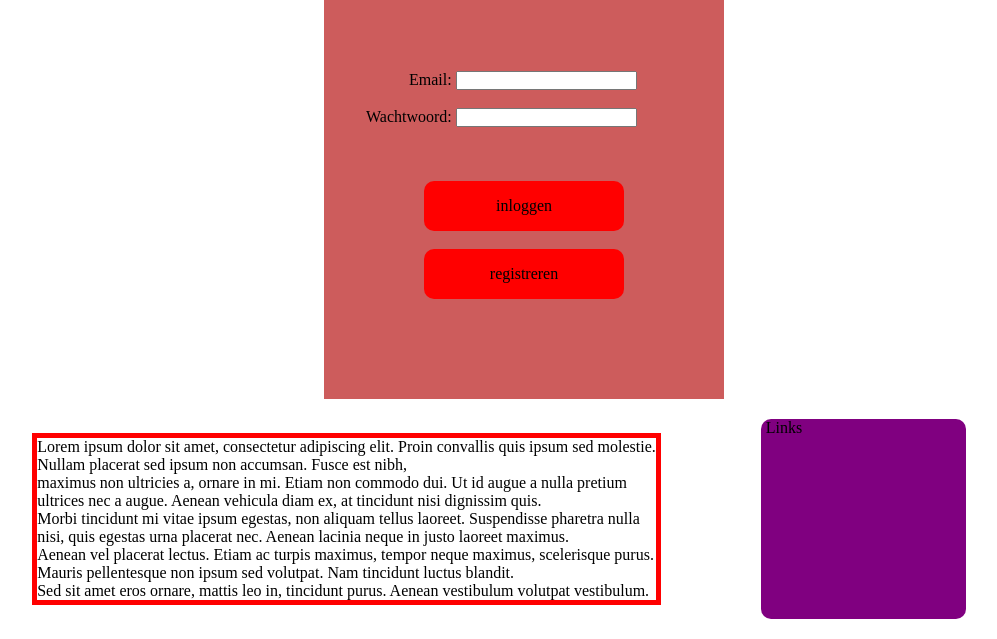
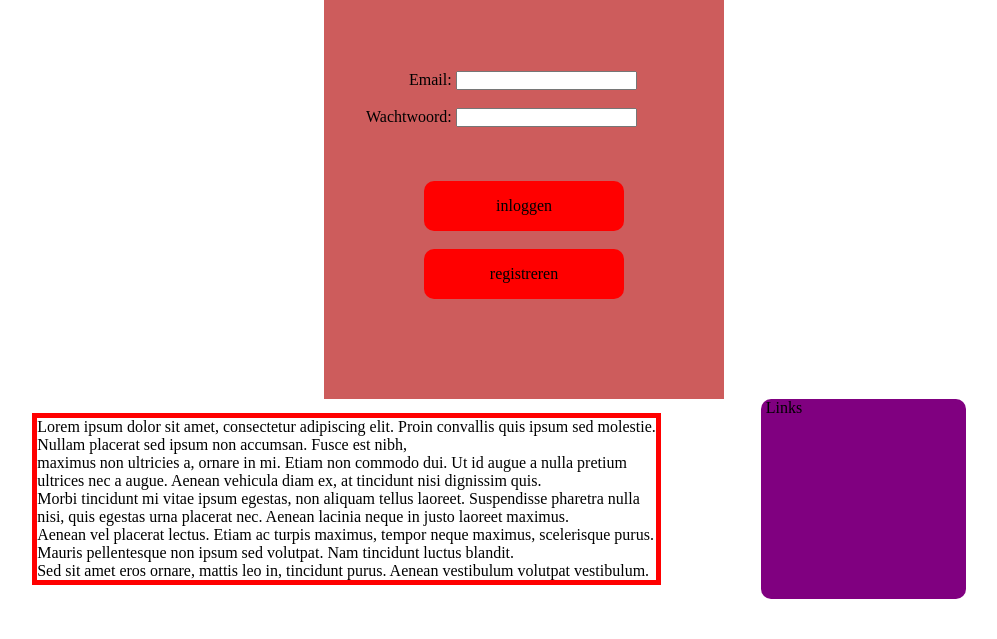
Before and after one commit to nadine2828/MagicThrills_Groep22, a PHP site: page /inloggen.php in a window 1280 px wide. Shown: the part 305-944 px from the top of the page, without its empty margins (116-1113 px from the left). After the commit the page ends 904 px from the top, so only its background shows below. Run offline with PHP 8.4, Linux system fonts and the light colour scheme.

Commit message:
code verwijderd

```diff
--- a/style.css
+++ b/style.css
@@ -83,7 +83,6 @@
     display: flex;
     justify-content: center;
     align-items: center;
-    height: 30vh;
     margin-right: 50px;
 }
 
```
